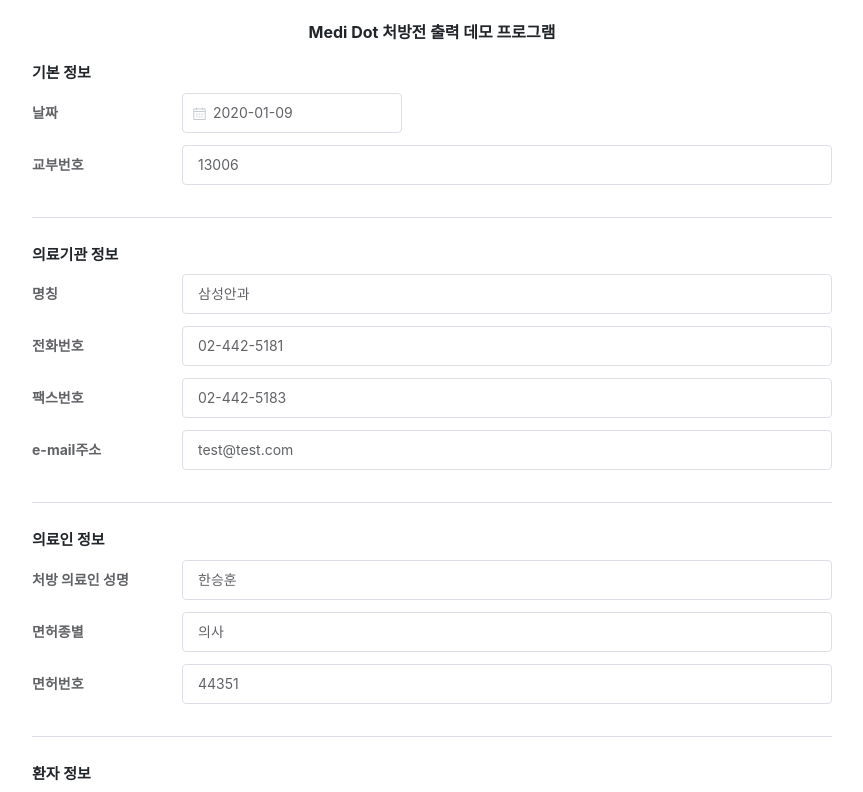
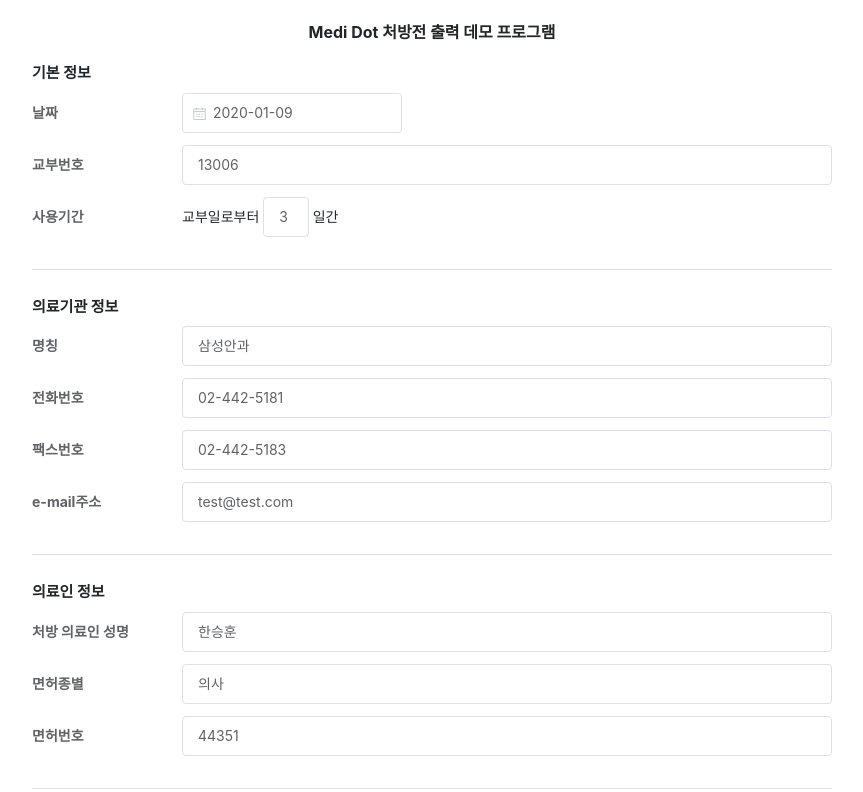
Before and after one commit to lbone91/medi-dot, a Vue app: page / in a window 1280 px wide. Shown: the top 792 px of the page, without its empty margins (318-1181 px from the left). Built offline with nearby package versions, Linux system fonts and the light colour scheme; what vue-textarea-autosize would draw is missing.

Commit message:
ADD : periodOfUse

```diff
--- a/src/utils/style.js
+++ b/src/utils/style.js
@@ -11,6 +11,7 @@
 		' box-shadow: initial;  background: initial;  page-break-after: always;   page-break-before: always; } }' +
 		'  div {display: block}' +
 		' .grant-number {font-size: 12px; position: absolute; top: 5.4cm;} ' +
+		' .periodOfUse { position: absolute; top: 24.2cm; left: 7.1cm; }' +
 		' .year {left:3.6cm;} ' +
 		' .month {left:5cm;} ' +
 		' .day {left:6.1cm;} ' +
--- a/src/views/main/index.vue
+++ b/src/views/main/index.vue
@@ -13,6 +13,12 @@
 				<el-form-item class="mb-1" label="교부번호" label-width="150px">
 					<el-input v-model="perscription.patient.issue_number"></el-input>
 				</el-form-item>
+				<el-form-item class="mb-1" label="사용기간" label-width="150px">
+					교부일로부터
+					<el-input style="width:7%" v-model="periodOfUse"></el-input>
+					일간
+				</el-form-item>
+
 				<el-divider></el-divider>
 
 				<label style="font-size: 15px;">의료기관 정보</label>
@@ -150,7 +156,6 @@
 						<span class="grant-number month">
 							{{ month }}
 						</span>
-
 						<span class="grant-number day">
 							{{ day }}
 						</span>
@@ -194,7 +199,13 @@
 						</span>
 
 						<!-- medicines name -->
-
+						<span
+							:class="'medicines-name medicines-' + i"
+							v-for="(item, i) in perscription.medicines"
+						>
+							{{ perscription.medicines[i].number }}
+							{{ perscription.medicines[i].name }}
+						</span>
 						<!-- medicines day1 -->
 						<span
 							:class="'medicines-day1 medicines-' + i"
@@ -226,15 +237,13 @@
 						>
 							{{ perscription.medicines[i].help }}
 						</span>
-						<span
-							:class="'medicines-name medicines-' + i"
-							v-for="(item, i) in perscription.medicines"
-						>
-							{{ perscription.medicines[i].name }}
-						</span>
+
 						<!-- comment -->
 						<span class="comment">
 							{{ perscription.comment }}
+						</span>
+						<span class="periodOfUse">
+							{{ periodOfUse }}
 						</span>
 					</div>
 				</div>
@@ -270,6 +279,7 @@
 	},
 	data() {
 		return {
+			periodOfUse: '3',
 			date: '2020-01-09',
 			year: '2020',
 			month: '01',
@@ -489,6 +499,11 @@
 	position: absolute;
 	top: 194.5px;
 }
+.periodOfUse {
+	position: absolute;
+	top: 840px;
+	left: 283px;
+}
 .year {
 	left: 204px;
 }
```
